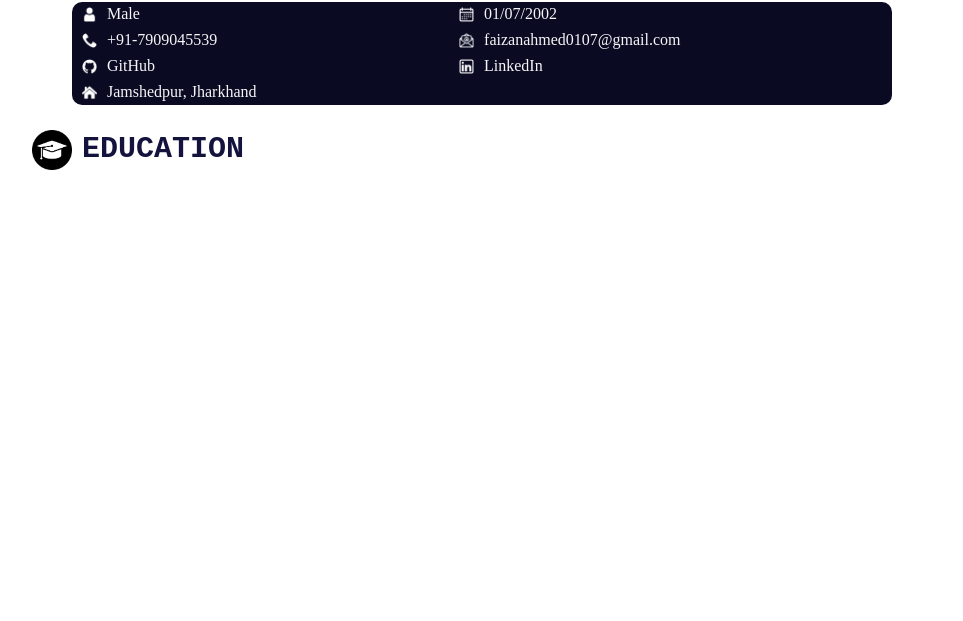
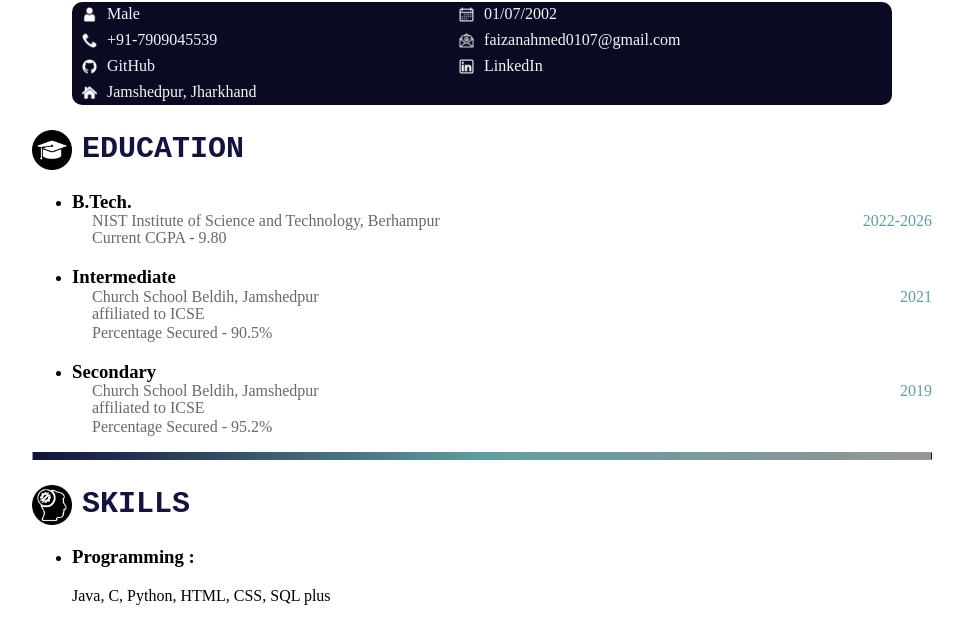
Before and after one commit to MrUnknown101331/MyCV, a plain HTML site: page index.html in a window 1280 px wide. Shown: the part 182-803 px from the top of the page, without its empty margins (158-1121 px from the left). Drawn offline with Linux system fonts and the light colour scheme.

Commit message:
Added Skill Section

```diff
--- a/css/style.css
+++ b/css/style.css
@@ -52,6 +52,12 @@
   margin: 0 auto;
 }
 
+hr {
+  height: 6px;
+  background-image: linear-gradient(to right, #13133d, cadetblue, #969696);
+  border-image: linear-gradient(to right, #13133d, cadetblue, #969696);
+}
+
 .iconbox {
   display: flex;
   flex-direction: row;
@@ -86,3 +92,24 @@
   font-size: 30px;
   color: #13133d;
 }
+
+.instiName {
+  display: grid;
+  grid-template-columns: auto auto;
+  margin-bottom: -18px;
+  margin-top: -35px;
+}
+
+.instiDetail {
+  margin: 1px auto;
+}
+
+.instiName, .instiDetail {
+  padding-left: 20px;
+  color: #696969;
+}
+
+.date {
+  text-align: right;
+  color: cadetblue;
+}
--- a/index.html
+++ b/index.html
@@ -35,9 +35,50 @@
 
 <section id="content">
   <div>
-    <img class="headerIcon" src="img/Education.png">
+    <img class="headerIcon" src="img/Education.png" alt="icon for Education">
     <h2 class="header">EDUCATION</h2>
   </div>
+  <ul>
+    <li>
+      <h3>B.Tech.</h3>
+      <div class="instiName">
+        <p>NIST Institute of Science and Technology, Berhampur</p>
+        <p class="date">2022-2026</p>
+      </div>
+      <p class="instiDetail">Current CGPA - 9.80</p>
+    </li>
+    <li>
+      <h3>Intermediate</h3>
+      <div class="instiName">
+        <p>Church School Beldih, Jamshedpur</p>
+        <p class="date">2021</p>
+      </div>
+      <p class="instiDetail">affiliated to ICSE</p>
+      <p class="instiDetail">Percentage Secured - 90.5%</p>
+    </li>
+    <li>
+      <h3>Secondary</h3>
+      <div class="instiName">
+        <p>Church School Beldih, Jamshedpur</p>
+        <p class="date">2019</p>
+      </div>
+      <p class="instiDetail">affiliated to ICSE</p>
+      <p class="instiDetail">Percentage Secured - 95.2%</p>
+    </li>
+  </ul>
+
+  <hr>
+
+  <div>
+    <img class="headerIcon" src="img/Skills.png" alt="icon for Skills">
+    <h2 class="header">SKILLS</h2>
+  </div>
+  <ul>
+    <li>
+      <h3>Programming :</h3>
+      <p class="skillDetail"> Java, C, Python, HTML, CSS, SQL plus</p>
+    </li>
+  </ul>
 </section>
 </body>
 </html>
```
